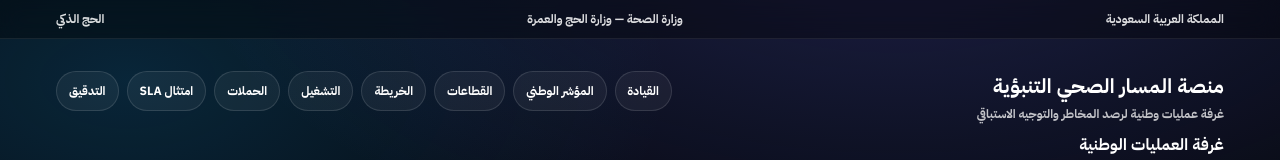
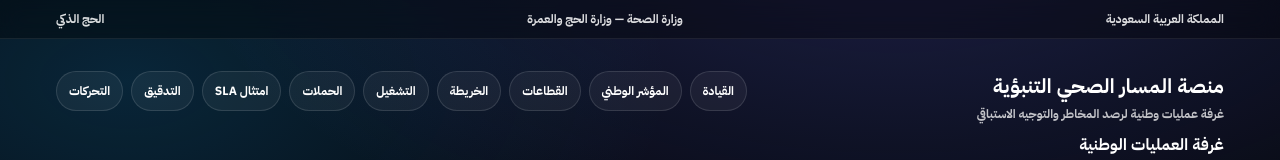
Before and after one commit to jkg9rmd8td-blip/hajj-health-monitoring, a Next.js app: page / in a window 1280 px wide. Shown: the top 160 px of the page. Built offline with nearby package versions, Linux system fonts and the light colour scheme; no server answers.

Commit message:
Update layout.js

```diff
--- a/app/layout.js
+++ b/app/layout.js
@@ -41,6 +41,7 @@ export default function RootLayout({ children }) {
               <Link className="navlink" href="/campaigns">الحملات</Link>
               <Link className="navlink" href="/campaigns-sla">امتثال SLA</Link>
               <Link className="navlink" href="/audit">التدقيق</Link>
+              <Link className="navlink" href="/movement">التحركات</Link>
             </nav>
           </div>
 
```
